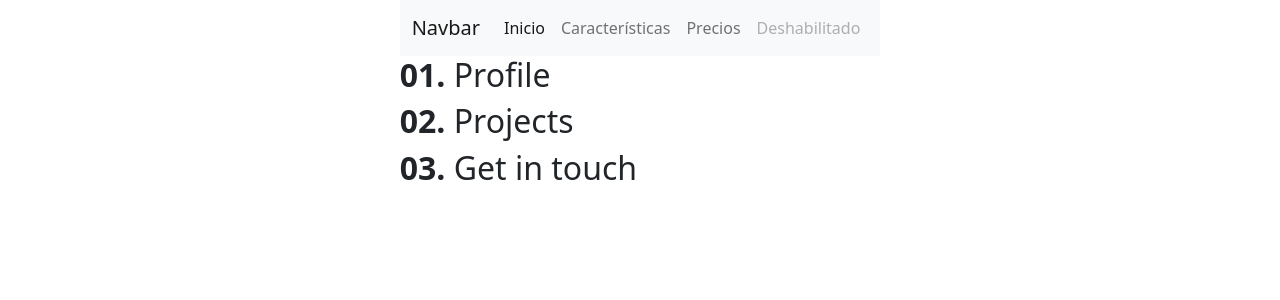
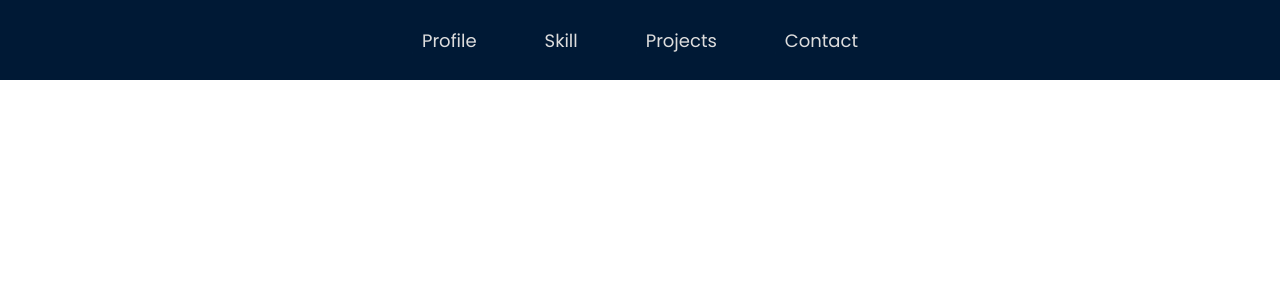
Before and after one commit to VillalbaAgustin/Portfolio, a React (Vite) app: page / in a window 1280 px wide. Shown: the top 300 px of the page. Built offline with nearby package versions, Linux system fonts and the light colour scheme.

Commit message:
responsive Navbar

```diff
--- a/src/App.jsx
+++ b/src/App.jsx
@@ -5,21 +5,26 @@ export const App = () => {
    return (
       <>
          <Navbar/>
-         <div>
+         {/* <div>
             <h2>
                <b>01.</b> Profile
             </h2>
          </div>
          <div>
             <h2>
-               <b>02.</b> Projects
+               <b>02.</b> Skills
             </h2>
          </div>
          <div>
             <h2>
-               <b>03.</b> Get in touch
+               <b>03.</b> Projects
             </h2>
          </div>
+         <div>
+            <h2>
+               <b>04.</b> Get in touch
+            </h2>
+         </div> */}
       </>
    );
 };
--- a/src/components/Navbar.jsx
+++ b/src/components/Navbar.jsx
@@ -1,47 +1,50 @@
-import React from "react";
+import React, { useEffect, useState } from "react";
+import { getTopNav } from "../data/navbar";
 
 export const Navbar = () => {
+   const [navItems, setNavItems] = useState([]);
+   const [collapse, setCollapse] = useState("nav__menu");
+   const [toggleIcon, setToggleIcon] = useState("toggler__icon");
+
+   useEffect(() => {
+      setNavItems(getTopNav());
+   }, []);
+
+   const onToggle = () => {
+      collapse === "nav__menu"
+         ? setCollapse("nav__menu nav__collapse")
+         : setCollapse("nav__menu");
+
+      toggleIcon === "toggler__icon"
+         ? setToggleIcon("toggler__icon toggle")
+         : setToggleIcon("toggler__icon");
+   };
+
    return (
-      <nav className="navbar navbar-expand-lg navbar-light bg-light">
-         <div className="container-fluid">
-            <a className="navbar-brand" href="#">
-               Navbar
-            </a>
-            <button
-               className="navbar-toggler"
-               type="button"
-               data-bs-toggle="collapse"
-               data-bs-target="#navbarNavAltMarkup"
-               aria-controls="navbarNavAltMarkup"
-               aria-expanded="false"
-               aria-label="Toggle navigation"
-            >
-               <span className="navbar-toggler-icon"></span>
-            </button>
-            {/* <button
-               className="navbar-toggler"
-               type="button"
-               data-bs-toggle="offcanvas"
-               data-bs-target="#offcanvasNavbar"
-               aria-controls="offcanvasNavbar"
-            >
-               <span className="navbar-toggler-icon"></span>
-            </button> */}
-            <div className="collapse navbar-collapse" id="navbarNavAltMarkup">
-               <div className="navbar-nav">
-                  <a className="nav-link active" aria-current="page" href="#">
-                     Inicio
-                  </a>
-                  <a className="nav-link" href="#">
-                     Características
-                  </a>
-                  <a className="nav-link" href="#">
-                     Precios
-                  </a>
-                  <a className="nav-link disabled">Deshabilitado</a>
+      <header className="nav__wrapper">
+         <div className="container">
+            <nav className="nav">
+               {/* <a href="/#Profile" className="nav__brand">
+                  <span>Villaba Agustín</span>
+               </a> */}
+               <ul className={collapse}>
+                  {navItems.map((item) => (
+                     <li key={item.id} className="nav__item">
+                        <a href={item.href} className="nav__link">
+                           {item.label}
+                        </a>
+                     </li>
+                  ))}
+               </ul>
+            <div className="container__toggle">
+               <div className={toggleIcon} onClick={onToggle}>
+                  <div className="line__1"></div>
+                  <div className="line__2"></div>
+                  <div className="line__3"></div>
                </div>
             </div>
+            </nav>
          </div>
-      </nav>
+      </header>
    );
 };
--- /dev/null
+++ b/src/data/navbar.js
@@ -0,0 +1,10 @@
+const topNav = [
+   { id: 1, label: "Profile", href: "/#Profile" },
+   { id: 2, label: "Skill", href: "/#Skill" },
+   { id: 3, label: "Projects", href: "/#Projects" },
+   { id: 4, label: "Contact", href: "/#Contact" },
+];
+
+export const getTopNav = () => {
+   return topNav;
+};
--- a/src/index.css
+++ /dev/null
@@ -1,24 +0,0 @@
-:root {
-  font-family: Inter, system-ui, Avenir, Helvetica, Arial, sans-serif;
-  line-height: 1.5;
-  font-weight: 400;
-
-  color-scheme: light dark;
-  color: #242424;
-  background-color: rgba(240, 240, 240, 0.87);
-
-  font-synthesis: none;
-  text-rendering: optimizeLegibility;
-  -webkit-font-smoothing: antialiased;
-  -moz-osx-font-smoothing: grayscale;
-  -webkit-text-size-adjust: 100%;
-}
-
-
-body {
-  margin: 0;
-  /* display: flex; */
-  place-items: center;
-  min-width: 320px;
-  min-height: 100vh;
-}
--- /dev/null
+++ b/src/main.css
@@ -0,0 +1,174 @@
+@import url("https://fonts.googleapis.com/css2?family=Poppins:wght@400;600;700&display=swap");
+
+*,
+::before,
+::after {
+   margin: 0;
+   padding: 0;
+   box-sizing: border-box;
+}
+
+body {
+   font-family: "Poppins", sans-serif;
+}
+
+a {
+   text-decoration: none;
+}
+
+/* a:hover{
+  color: #001935;
+} */
+
+li {
+   list-style: none;
+}
+
+.container {
+   max-width: 960px;
+   /* margin-left: auto;
+  margin-right: auto; */
+}
+
+@media screen and (max-width: 960px) {
+   .container {
+      padding-left: 15px;
+      padding-right: 15px;
+   }
+}
+/*
+//////////////////////// Navbar ////////////////////////
+*/
+
+.nav__wrapper {
+   background: #001935;
+}
+
+.nav {
+   display: flex;
+   align-items: center;
+   justify-content: center;
+   height: 10vh;
+}
+
+.nav__menu{
+   display: flex;
+   align-items: center;
+   justify-content: center;
+   gap: 3rem;
+   padding-left: 0px;
+   margin: 0px;
+}
+
+.nav__item{
+   list-style: none;
+   position: relative;
+   display: inline-block;
+   width: 100%;
+}
+
+.nav__item::before{
+   content: "";
+   position: absolute;
+   left: 0px;
+   right: 0px;
+   bottom: 0;
+   width: 100%;
+   height: 2px;
+   background: #04f8fc;
+   border: 4px;
+   scale: .01;
+   transform-origin: left;
+   transition: scale .30s;
+}
+
+.nav__item:hover::before{
+   scale: 1;
+}
+
+.nav__link {
+   color: #ddd;
+   justify-content: center;
+   padding: 10px;
+   transition: color 1s ease;
+   font-size: 18px;
+}
+
+.nav__link:hover {
+   color: #04f8fc;
+}
+
+.container__toggle {
+   display: flex;
+   align-items: center;
+   justify-content: end;
+}
+
+.toggler__icon {
+   cursor: pointer;
+   display: none;
+}
+
+.toggler__icon div {
+   width: 25px;
+   height: 2px;
+   background: #ddd;
+   margin: 5px 0px;
+   transition: 0.3s ease;
+}
+
+@media screen and (max-width: 600px) {
+   .toggler__icon {
+      display: block;
+   }
+   .nav{
+      justify-content: end;
+   }
+   .nav__menu {
+      position: fixed;
+      background: hsla(210deg, 30%, 8%, 0.85);
+      backdrop-filter: blur(5px);
+      flex-direction: column;
+      top: 0vh;
+      width: 100%;
+      height: 100vh;
+      right: 0;
+      transform: translateX(100%);
+      transition: 0.5s ease;
+      gap: 5rem;
+   }
+   .nav__item{
+      width:auto;
+   }
+   .nav__link {
+      font-size: 23px;
+      transition: color 1s, font-size 1s;
+   }
+   .nav__link:hover {
+      color: #04f8fc;
+      font-size: 26px;
+   }
+}
+
+.nav__collapse {
+   transform: translateX(0%);
+}
+
+/* Toggle Icon Animation */
+.toggle .line__1 {
+   transform: translate(-5px, 7px) rotate(-45deg);
+}
+.toggle .line__2 {
+   opacity: 0;
+}
+.toggle .line__3 {
+   transform: translate(-5px, -7px) rotate(45deg);
+}
+
+/* Background Image */
+
+.hero {
+   height: 90vh;
+   background: url(./img/mountain.jpg) no-repeat center center fixed;
+   background-size: cover;
+}
--- a/src/main.jsx
+++ b/src/main.jsx
@@ -1,7 +1,7 @@
 import React from 'react'
 import ReactDOM from 'react-dom/client'
 
-import './index.css'
+import './main.css'
 import { App } from './App'
 
 ReactDOM.createRoot(document.getElementById('root')).render(
```
